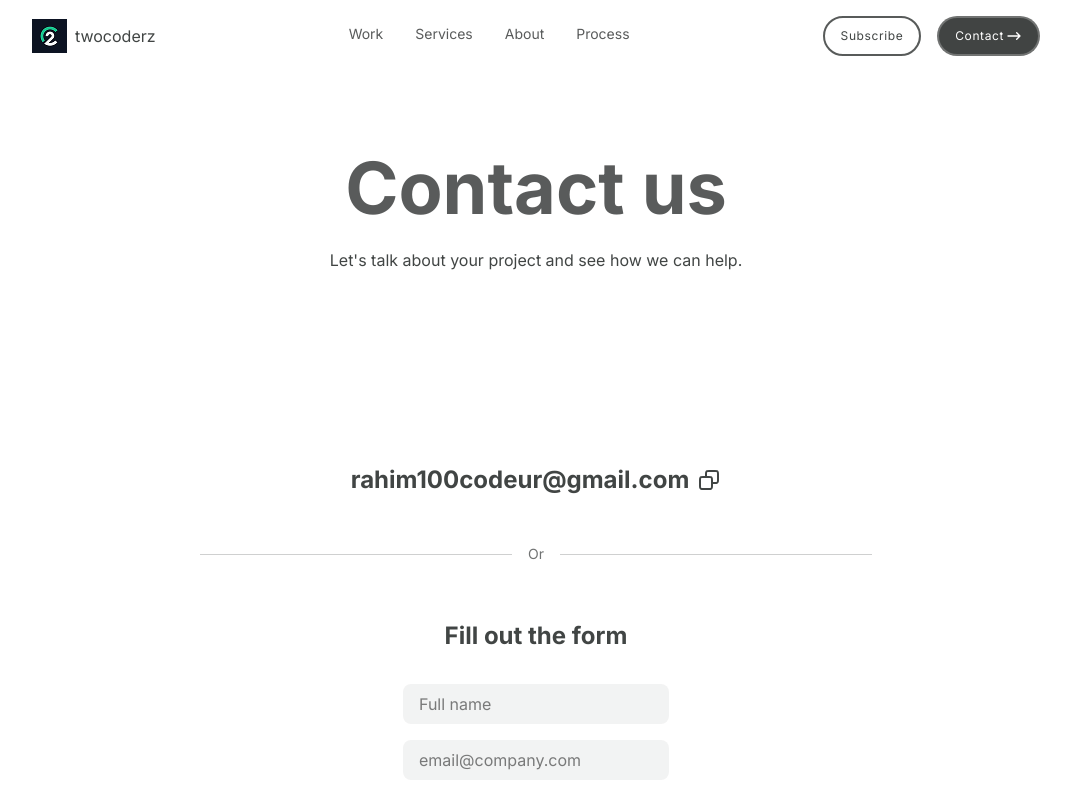
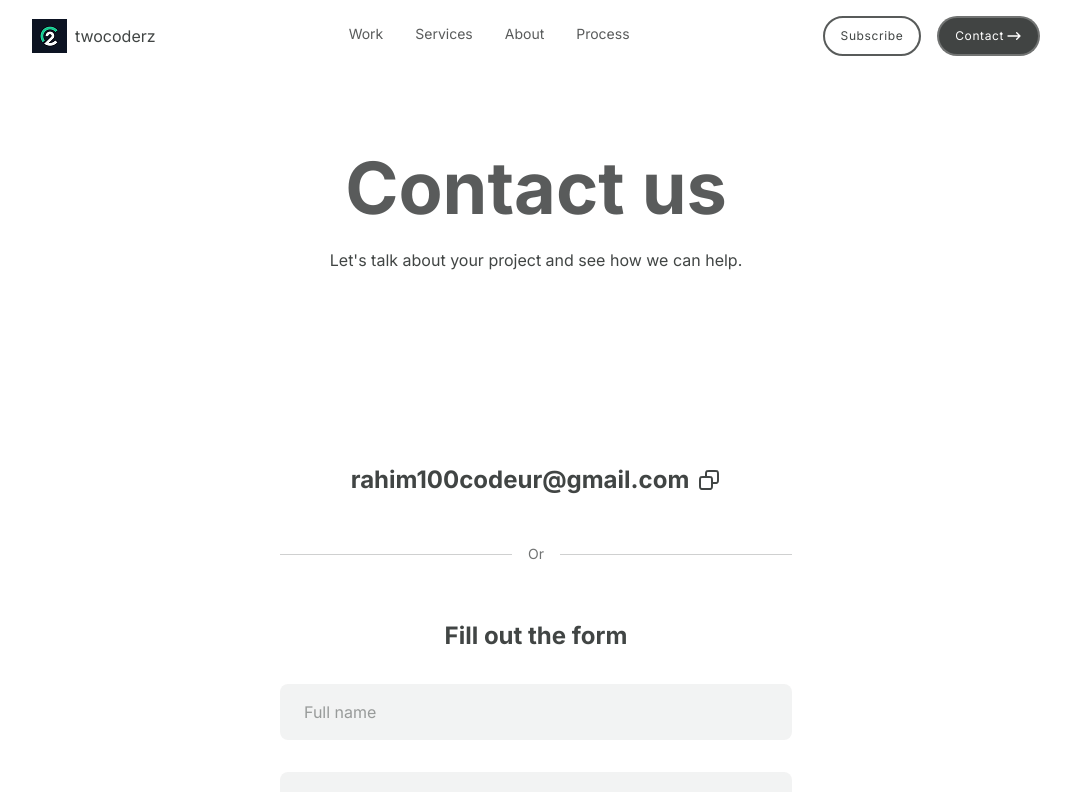
Before and after one commit to twocoderz/twocoderz.team, a React (Vite) app: page /contact in a window 1280 px wide. Shown: the top 792 px of the page, without its empty margins (104-1175 px from the left). Built offline with nearby package versions, Linux system fonts and the light colour scheme.

Commit message:
customize inputs styles, and widths

```diff
--- a/src/pages/contact/ContactPage.tsx
+++ b/src/pages/contact/ContactPage.tsx
@@ -16,7 +16,7 @@ export default function ContactPage() {
 
       <Section>
         <Container>
-          <div className="max-w-2xl mx-auto flex flex-col items-center">
+          <div className="max-w-lg mx-auto flex flex-col items-center">
             {/* email link */}
             <EmailLink
               href="#"
@@ -30,7 +30,7 @@ export default function ContactPage() {
               <div className="h-px flex-1 bg-black/20" />
             </div>
             {/* the form */}
-            <div className="flex flex-col mt-p8">
+            <div className="flex flex-col w-full mt-p8">
               <h2 className="text-2xl font-bold text-black-80 text-center mb-p8">
                 Fill out the form
               </h2>
--- a/src/pages/contact/components/ContactForm.tsx
+++ b/src/pages/contact/components/ContactForm.tsx
@@ -2,9 +2,17 @@ import Input from "../../../shared/components/ui/MyInput";
 
 export default function ContactForm() {
   return (
-    <form action="" className="flex flex-col gap-p4">
-      <Input type="text" placeholder="Full name" className="w-full" />
-      <Input type="email" placeholder="email@company.com" />
+    <form action="" className="flex flex-col gap-p8">
+      <Input
+        type="text"
+        placeholder="Full name"
+        className="placeholder:text-black-40"
+      />
+      <Input
+        type="email"
+        placeholder="email@company.com"
+        className="placeholder:text-black-40"
+      />
     </form>
   );
 }
--- a/src/shared/components/ui/MyInput.tsx
+++ b/src/shared/components/ui/MyInput.tsx
@@ -15,7 +15,7 @@ const Input = forwardRef<HTMLInputElement, InputProps>(
         )}
         <input
           ref={ref}
-          className={`px-p4 py-p2 bg-black-5 rounded-r2 focus:outline-none focus:ring-2 focus:ring-black-80 ${
+          className={`px-p6 py-p4 bg-black-5 rounded-r2 focus:outline-none focus:ring-1 focus:ring-black-80 ${
             error ? "border-red-500 focus:ring-red-500" : ""
           } ${className || ""}`}
           {...props}
```
